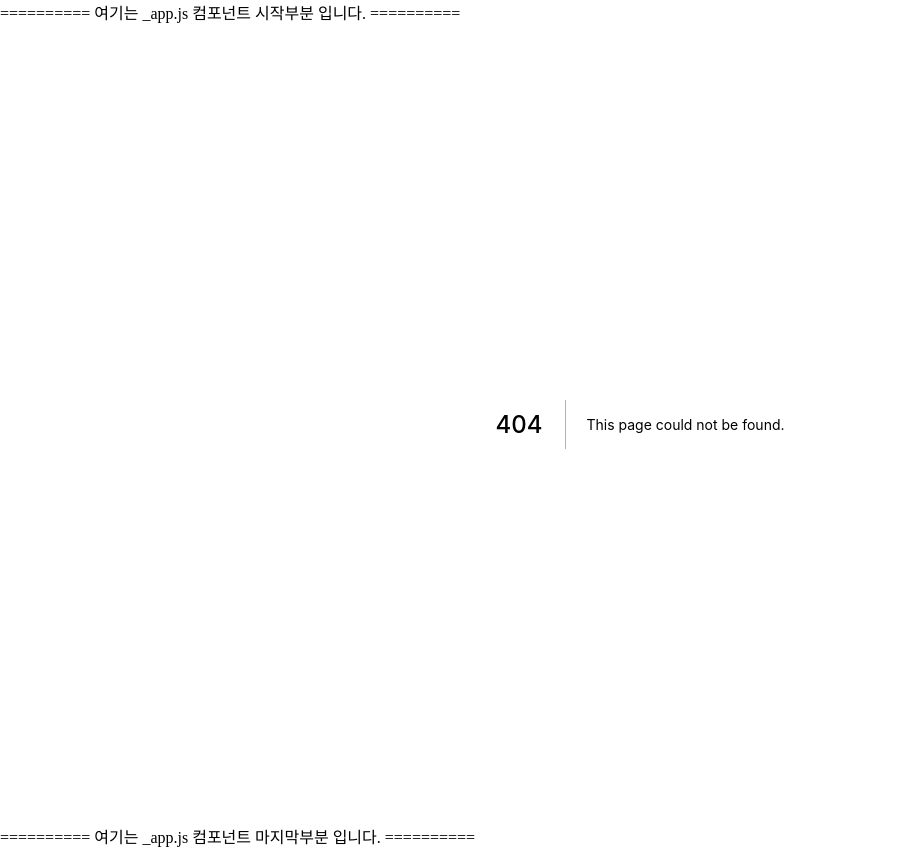
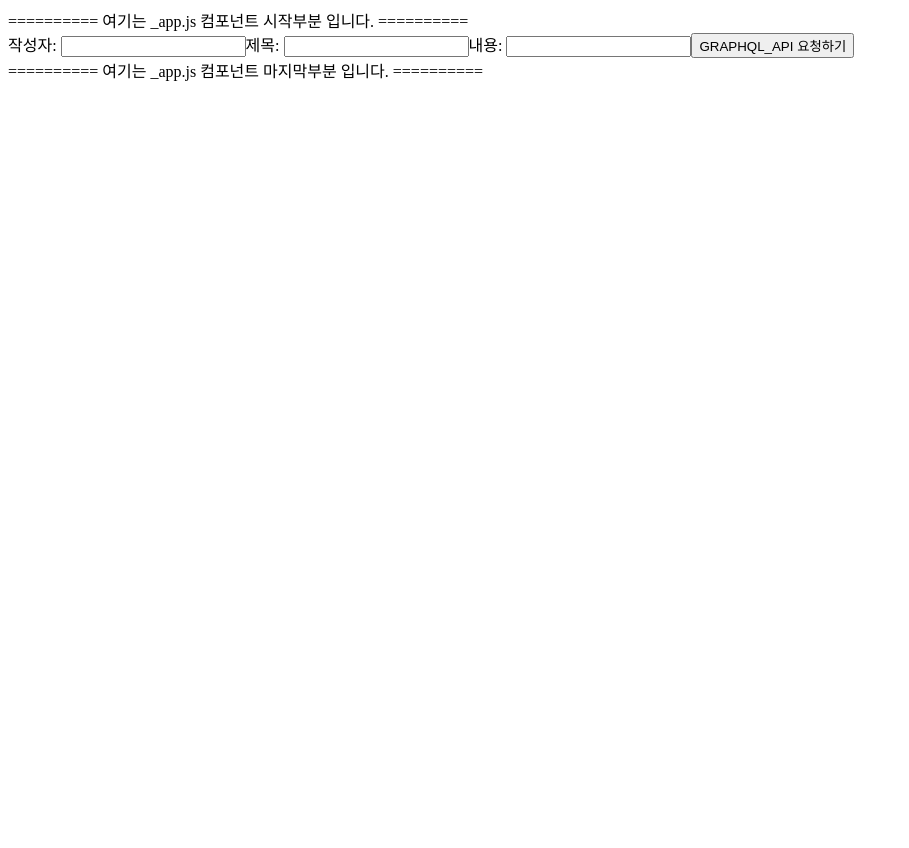
Before and after one commit to Seongju38/CodeCamp, a Next.js app in the folder FRONTEND/class/: page /section04/04-04-graphql-mutation-input in a window 1280 px wide. Before the commit this address had no page. Shown: the whole page, without its empty margins (0-909 px from the left). After the commit the page ends 800 px from the top, so only its background shows below. Built offline with nearby package versions, Linux system fonts and the light colour scheme.

Commit message:
섹션 7 | 04-04-graphql-mutation-input

```diff
--- /dev/null
+++ b/FRONTEND/class/pages/section04/04-04-graphql-mutation-input/index.js
@@ -0,0 +1,52 @@
+import { useMutation, gql } from "@apollo/client";
+import { useState } from "react";
+
+const 나의그래프큐엘셋팅 = gql`
+  mutation createBoard($writer: String, $title: String, $contents: String) {
+    createBoard(writer: $writer, title: $title, contents: $contents) {
+      _id
+      number
+      message
+    }
+  }
+`;
+
+export default function GraphqlMutationPage() {
+  const [writer, setWriter] = useState();
+  const [title, setTitle] = useState();
+  const [contents, setContents] = useState();
+
+  const [나의함수] = useMutation(나의그래프큐엘셋팅);
+
+  const onClickSubmit = async () => {
+    const result = await 나의함수({
+      variables: {
+        writer: writer,
+        title: title,
+        contents: contents,
+      },
+    });
+    console.log(result);
+  };
+
+  const onChangeWriter = (event) => {
+    setWriter(event.target.value);
+  };
+
+  const onChangeTitle = (event) => {
+    setTitle(event.target.value);
+  };
+
+  const onChangeContents = (event) => {
+    setContents(event.target.value);
+  };
+
+  return (
+    <div>
+      작성자: <input type="text" onChange={onChangeWriter} />
+      제목: <input type="text" onChange={onChangeTitle} />
+      내용: <input type="text" onChange={onChangeContents} />
+      <button onClick={onClickSubmit}>GRAPHQL_API 요청하기</button>
+    </div>
+  );
+}
```
